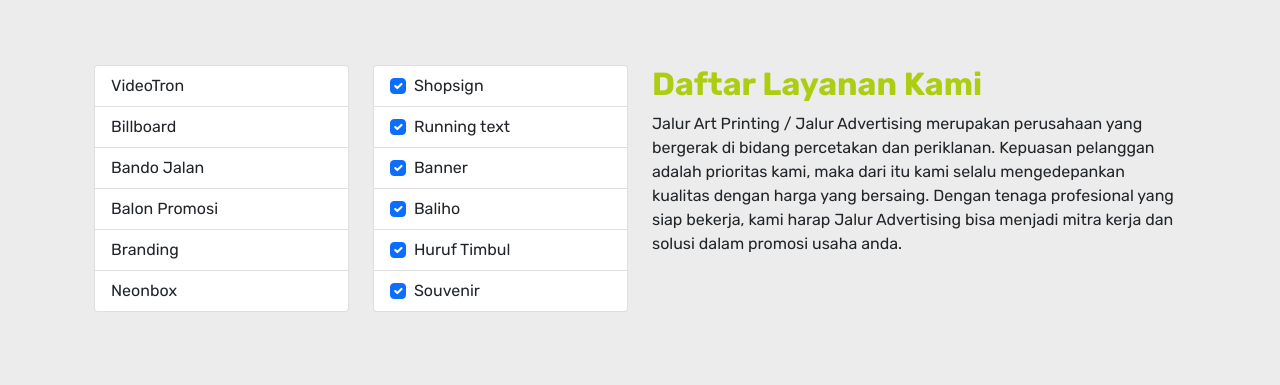
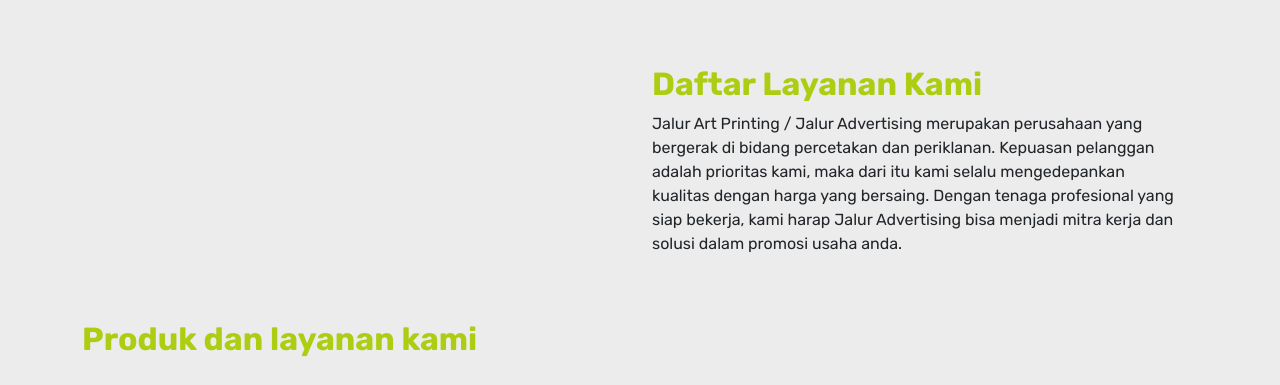
Before and after one commit to JalurAdvertising/JalurAdvertising.github.io, a plain HTML site: page index.html in a window 1280 px wide. Shown: the part 1326-1711 px from the top of the page. Drawn offline with Linux system fonts and the light colour scheme.

Commit message:
Menghapus kolom daftar produk di index.html

```diff
--- a/index.html
+++ b/index.html
@@ -111,44 +111,7 @@
     <div class="row">
       <div class="col-lg-6 col-sm-12 mb-4">
         <div class="row">
-          <div class="col-lg-6 col-sm-6">
-            <ul class="list-group mb-3">
-              <li class="list-group-item">VideoTron</li>
-              <li class="list-group-item">Billboard</li>
-              <li class="list-group-item">Bando Jalan</li>
-              <li class="list-group-item">Balon Promosi</li>
-              <li class="list-group-item">Branding</li>
-              <li class="list-group-item">Neonbox</li>
-            </ul>
-          </div>
-          <div class="col-lg-6 col-sm-6">
-            <ul class="list-group">
-              <li class="list-group-item">
-                <input class="form-check-input me-1" type="checkbox" value="something" checked>
-               Shopsign
-              </li>
-              <li class="list-group-item">
-                <input class="form-check-input me-1" type="checkbox" value="" checked>
-                Running text
-              </li>
-              <li class="list-group-item">
-                <input class="form-check-input me-1" type="checkbox" value="" checked>
-                Banner
-              </li>
-              <li class="list-group-item">
-                <input class="form-check-input me-1" type="checkbox" value="checkbox" checked>
-                Baliho
-              </li>
-              <li class="list-group-item">
-                <input class="form-check-input me-1" type="checkbox" value="" checked>
-                Huruf Timbul
-              </li>
-              <li class="list-group-item">
-                <input class="form-check-input me-1" type="checkbox" value="" checked>
-                Souvenir
-              </li>
-            </ul>
-          </div>
+
         </div>
         <!-- <img src="/images/daftar.png" width="100%" alt=""> -->
 
```
